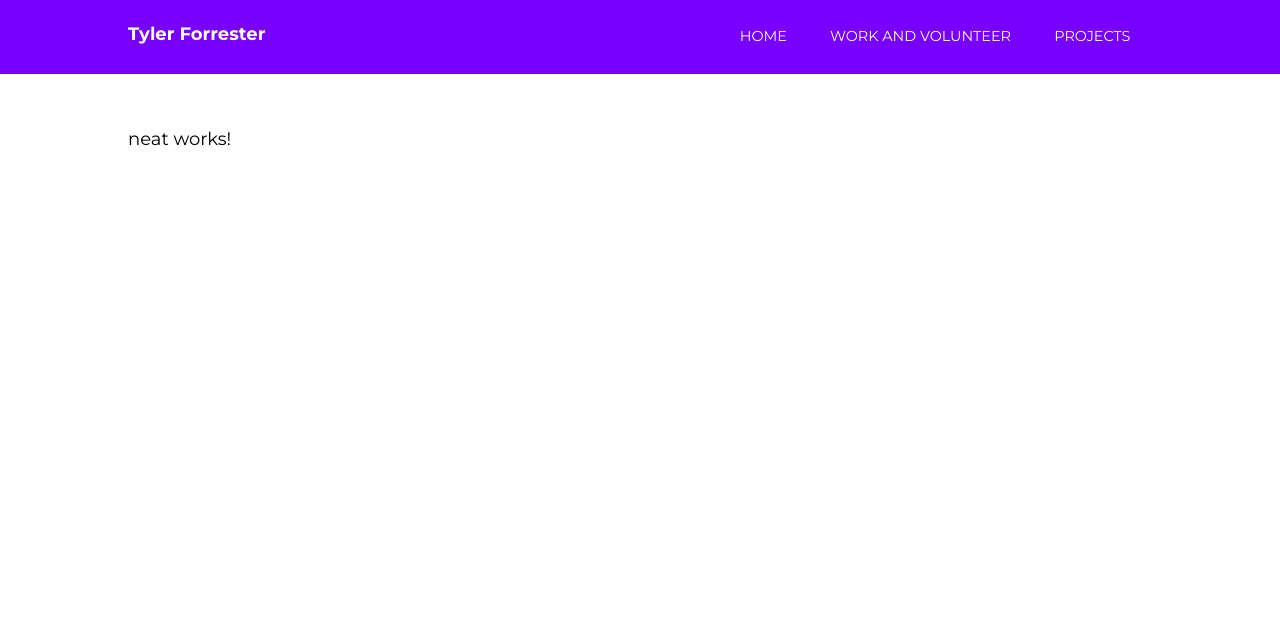
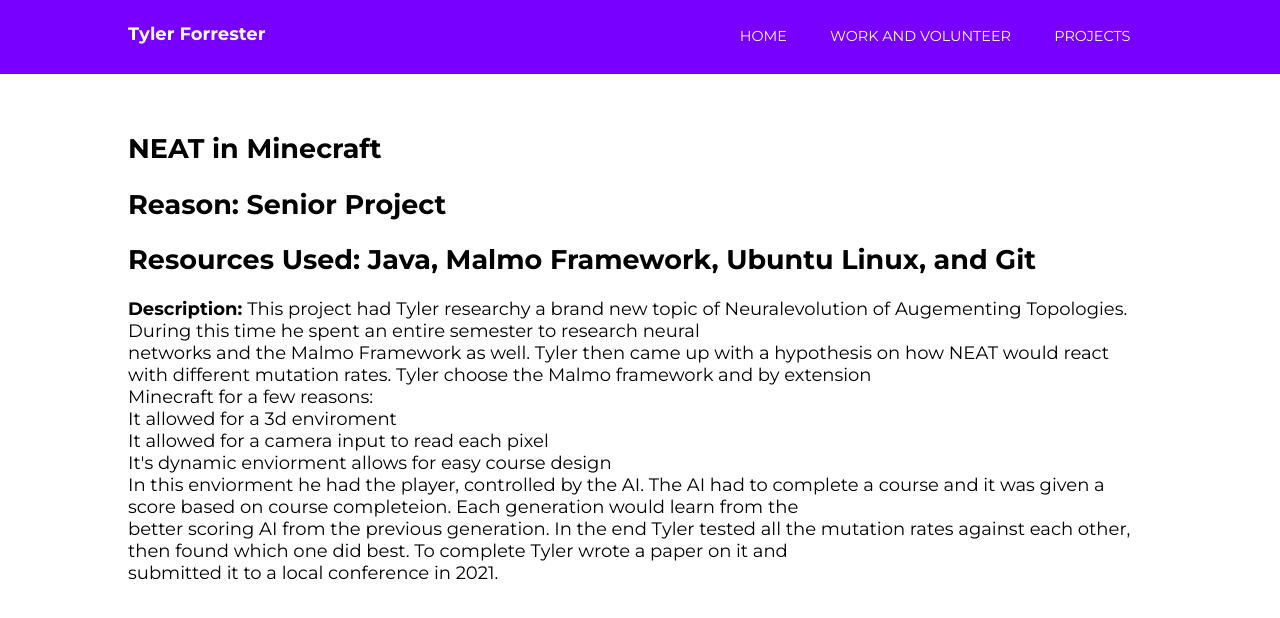
Before and after one commit to Tyler99c/Website, an Angular app: page /project/neat in a window 1280 px wide. Shown: the top 618 px of the page. Built offline with nearby package versions, Linux system fonts and the light colour scheme.

Commit message:
Done with all verbiage

```diff
--- a/src/app/project/design/design.component.html
+++ b/src/app/project/design/design.component.html
@@ -2,5 +2,7 @@
 <h2><b>Reason: </b> Design Patterns Class</h2>
 <h2><b>Resources Used:</b> Java and Git</h2>
 <p><b>Description: </b>The final project for the Design Patterns Class, this project used everything learnt in the class as well as all learnt within the past two semesters.<br>
-    For this project Tyler had to work with four other team emebers to design a UML then collaberate to complete the project. During the
+    For this project Tyler had to work with four other team emebers to design a UML then collaberate to complete the project. The team coordinated weekly meetings to keep up with their process.<br>
+    Tyler implemented the threading design pattern to reduce lag, the singleton design pattern to reduce errors, factory pattern to make multiple copies of similar characters in the game <br>
+    and a decorator pattern to edit similar characters to act slightly differently. Using test-driven development they made sure minimal glitches appeared during developement.
 </p>
--- a/src/app/project/maintenance/maintenance.component.html
+++ b/src/app/project/maintenance/maintenance.component.html
@@ -1 +1,7 @@
-<p>maintenance works!</p>
+<h1>Maintenance Record Tracker</h1>
+<h2><b>Reason: </b> Non-Private Project for Beistle</h2>
+<h2><b>Resources Used:</b> Visual Basic, MYSQL, and SVN</h2>
+<p><b>Description: </b>This project was worked on by the staff at Besitle including Tyler. The goal was to make a web application that could help handle the engineering staff while<br>
+    they worked out on the factory floor. Tyler was personally responsible for adding a comment section to the website and removing listing from the website while it was actively <br>
+    being worked on.  The senior developer Russ Weist also taught Tyler alot about stored SQL queries and how they were interacting with the project.
+</p>
--- a/src/app/project/neat/neat.component.html
+++ b/src/app/project/neat/neat.component.html
@@ -1 +1,13 @@
-<p>neat works!</p>
+<h1>NEAT in Minecraft</h1>
+<h2><b>Reason: </b>Senior Project</h2>
+<h2><b>Resources Used:</b> Java, Malmo Framework, Ubuntu Linux, and Git</h2>
+<p><b>Description: </b>This project had Tyler researchy a brand new topic of Neuralevolution of Augementing Topologies. During this time he spent an entire semester to research neural<br>
+    networks and the Malmo Framework as well. Tyler then came up with a hypothesis on how NEAT would react with different mutation rates. Tyler choose the Malmo framework and by extension <br>
+    Minecraft for a few reasons:<br>
+    It allowed for a 3d enviroment<br>
+    It allowed for a camera input to read each pixel<br>
+    It's dynamic enviorment allows for easy course design<br>
+    In this enviorment he had the player, controlled by the AI. The AI had to complete a course and it was given a score based on course completeion. Each generation would learn from the <br>
+    better scoring AI from the previous generation. In the end Tyler tested all the mutation rates against each other, then found which one did best. To complete Tyler wrote a paper on it and<br>
+    submitted it to a local conference in 2021.
+</p>
--- a/src/app/project/storagesorter/storagesorter.component.html
+++ b/src/app/project/storagesorter/storagesorter.component.html
@@ -1 +1,7 @@
-<p>storagesorter works!</p>
+<h1>Maintenance Record Tracker</h1>
+<h2><b>Reason: </b> Non-Private Project for Beistle</h2>
+<h2><b>Resources Used:</b> Visual Basic, MYSQL, and SVN</h2>
+<p><b>Description: </b>This project was worked on by the staff at Besitle including Tyler. The goal was to make a web application that could help handle the engineering staff while<br>
+    they worked out on the factory floor. Tyler was personally responsible for adding a comment section to the website and removing listing from the website while it was actively <br>
+    being worked on.  The senior developer Russ Weist also taught Tyler alot about stored SQL queries and how they were interacting with the project.
+</p>
--- a/src/app/project/unixshell/unixshell.component.html
+++ b/src/app/project/unixshell/unixshell.component.html
@@ -1 +1,6 @@
-<p>unixshell works!</p>
+<h1>Unix Shell</h1>
+<h2><b>Reason: </b>Operating System Class Project</h2>
+<h2><b>Resources Used:</b>C</h2>
+<p><b>Description: </b>To completely display his comprehention of operating systems, Tyler and his project partner Kevin had to program a shell inside Unix.<br>
+    This shell had multithreading as well as memory allocation programmed into it for faster processsing and to save memory.
+</p>
```
Also changed, not shown: src/app/project/chatui/chatui.component.html (line endings or trailing spaces).
